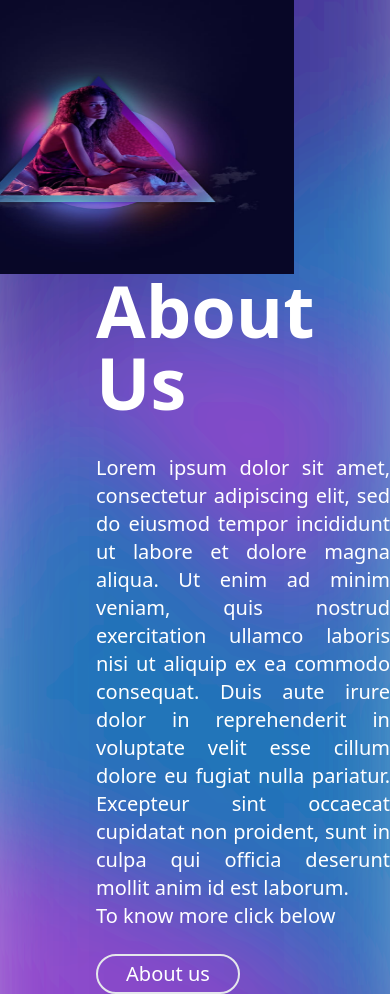
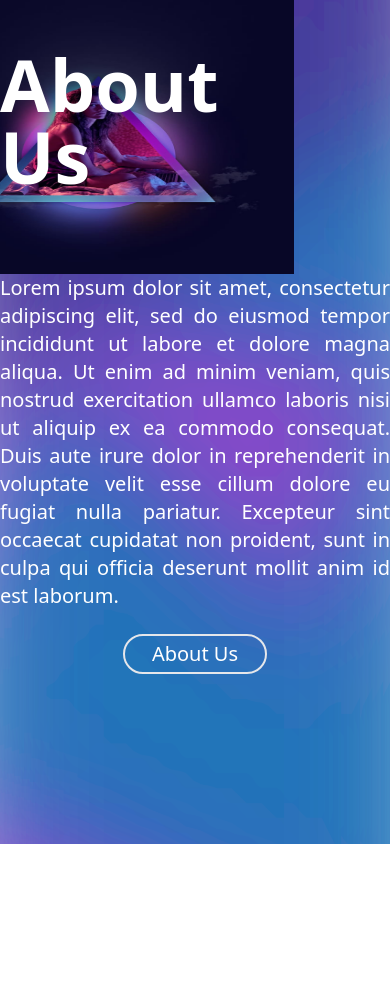
Before and after one commit to soustab10/fmc24-client, a Next.js app: page /landingpage/AboutUs in a window 390 px wide. After the commit the page ends 844 px from the top, so only its background shows below. Built offline with nearby package versions, Linux system fonts and the light colour scheme.

Commit message:
about us responsive

```diff
--- a/src/pages/landingpage/AboutUs.jsx
+++ b/src/pages/landingpage/AboutUs.jsx
@@ -1,13 +1,54 @@
-import React from 'react'
-import Image from 'next/image'
-import Link from 'next/link'
+import React, { useState, useEffect } from 'react';
+import Image from 'next/image';
+import Link from 'next/link';
+
 const AboutUs = () => {
+  const text1 =
+    "  Lorem ipsum dolor sit amet, consectetur adipiscing elit, sed do eiusmod tempor incididunt ut labore et dolore magna aliqua. Ut enim ad minim veniam, quis nostrud exercitation ullamco laboris nisi ut aliquip ex ea commodo consequat. Duis aute irure dolor in reprehenderit in voluptate velit esse cillum dolore eu fugiat nulla pariatur. Excepteur sint occaecat cupidatat non proident, sunt in culpa qui officia deserunt mollit anim id est laborum.";
+  const text2 = "To know more click below";
+  const text3 = "About Us";
+  const [isMobile, setIsMobile] = useState(false);
+
+  useEffect(() => {
+    const checkIsMobile = () => {
+      setIsMobile(window.innerWidth < 768);
+    };
+    window.addEventListener('resize', checkIsMobile);
+    checkIsMobile();
+    return () => {
+      window.removeEventListener('resize', checkIsMobile);
+    };
+  }, []);
+
   return (
+    <>
+      {isMobile ? (
+        <>
+          <center>
+            <Image className="float-right mr-24 ml-8 rounded-3xl" src="/image15.png" alt="logo" objectFit='cover' width={400} height={50} />
+            <br />
+            <br />
+
+            <p className="text-7xl place-content-center text-white font-semibold font-sans">{text3}</p>
+            <br />
+            <p className="text-white text-xl text-justify">{text1}</p>
+            {/* <p className="text-white text-xl text-justify">{text2}</p> */}
+            <center>
+              <Link href="#">
+                <button className="border-solid border-2 mt-6 text-white rounded-3xl h-10 w-36 text-xl transition duration-300 transform hover:shadow-xl">
+                  {text3}
+                </button>
+              </Link>
+            </center>
+
+          </center>
+        </>
+      ) : (
         <>
           <div className="h-426">
 
 
-    <Image  className="float-right mr-24 ml-8" src="/image15.png" alt="logo"  objectFit='cover' width={400} height={50}/>
+            <Image className="float-right mr-24 ml-8" src="/image15.png" alt="logo" objectFit='cover' width={400} height={50} />
             <div>
               <p className="text-7xl text-white font-semibold ml-24 mb-9 font-sans">About Us</p>
               <p className="ml-24 text-white text-xl text-justify">
@@ -20,9 +61,10 @@ const AboutUs = () => {
               </Link>
             </div>
           </div>
+        </>
+      )}
+    </>
+  );
+};
 
-    </>
-  )
-}
-
-export default AboutUs
+export default AboutUs;
--- a/src/pages/landingpage/Competitions.jsx
+++ b/src/pages/landingpage/Competitions.jsx
@@ -14,6 +14,7 @@ const Competitions = () => {
           <Image
             src={require('./../../../public/images/Rectangle51.png')}
             alt= "Rectangle51"
+            className='rounded-3xl'
           />
         </div>
         <div className='flex pt-4 pl-14 flex-col place-content-start w-auto text-white h-fit justify-center'>
@@ -38,6 +39,7 @@ const Competitions = () => {
           <Image
             src={require('./../../../public/images/Rectangle52.png')}
             alt= "Rectangle52"
+            className='rounded-3xl'
           />
         </div>
       </div>
```
Lines whose indentation alone changed are shown as unchanged.
